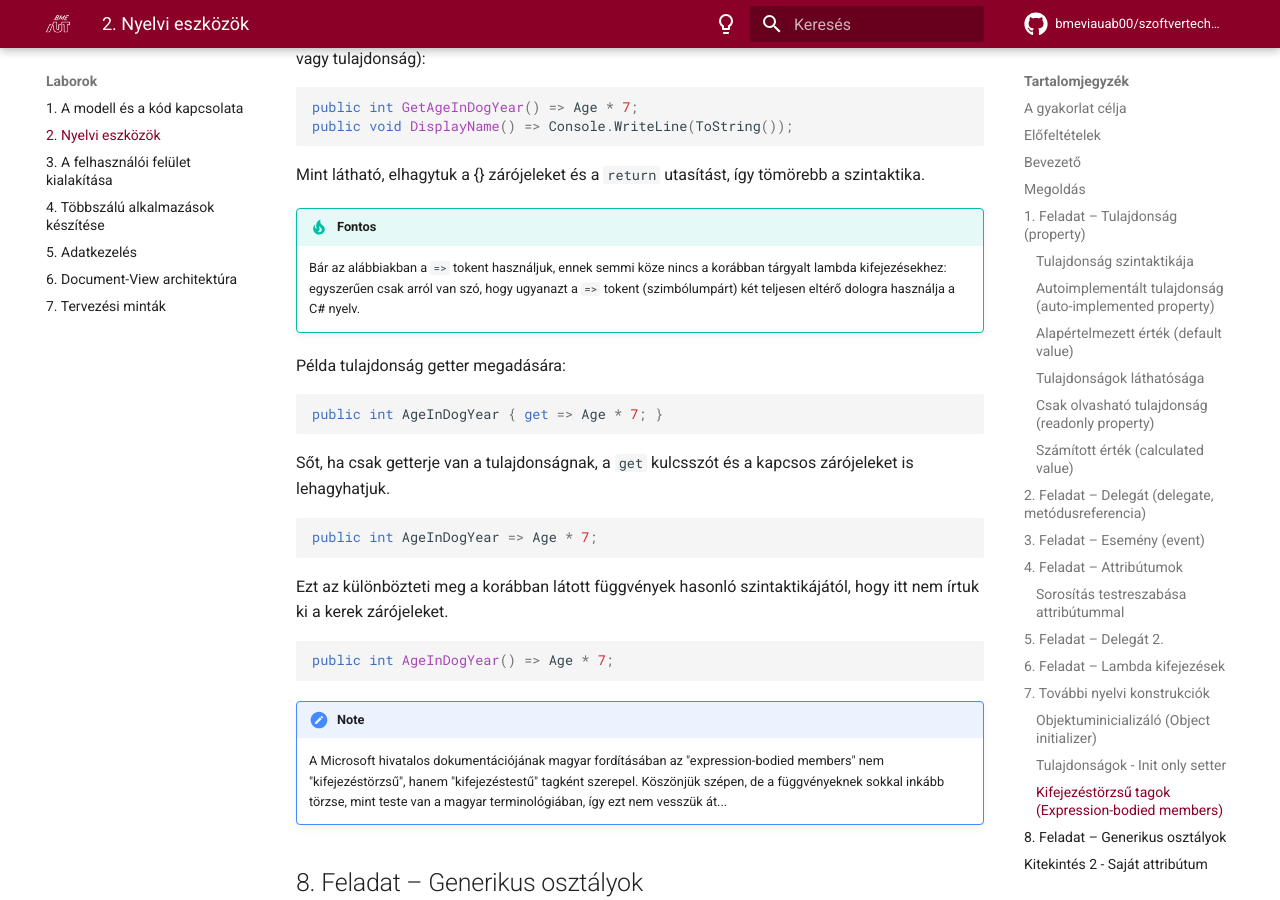
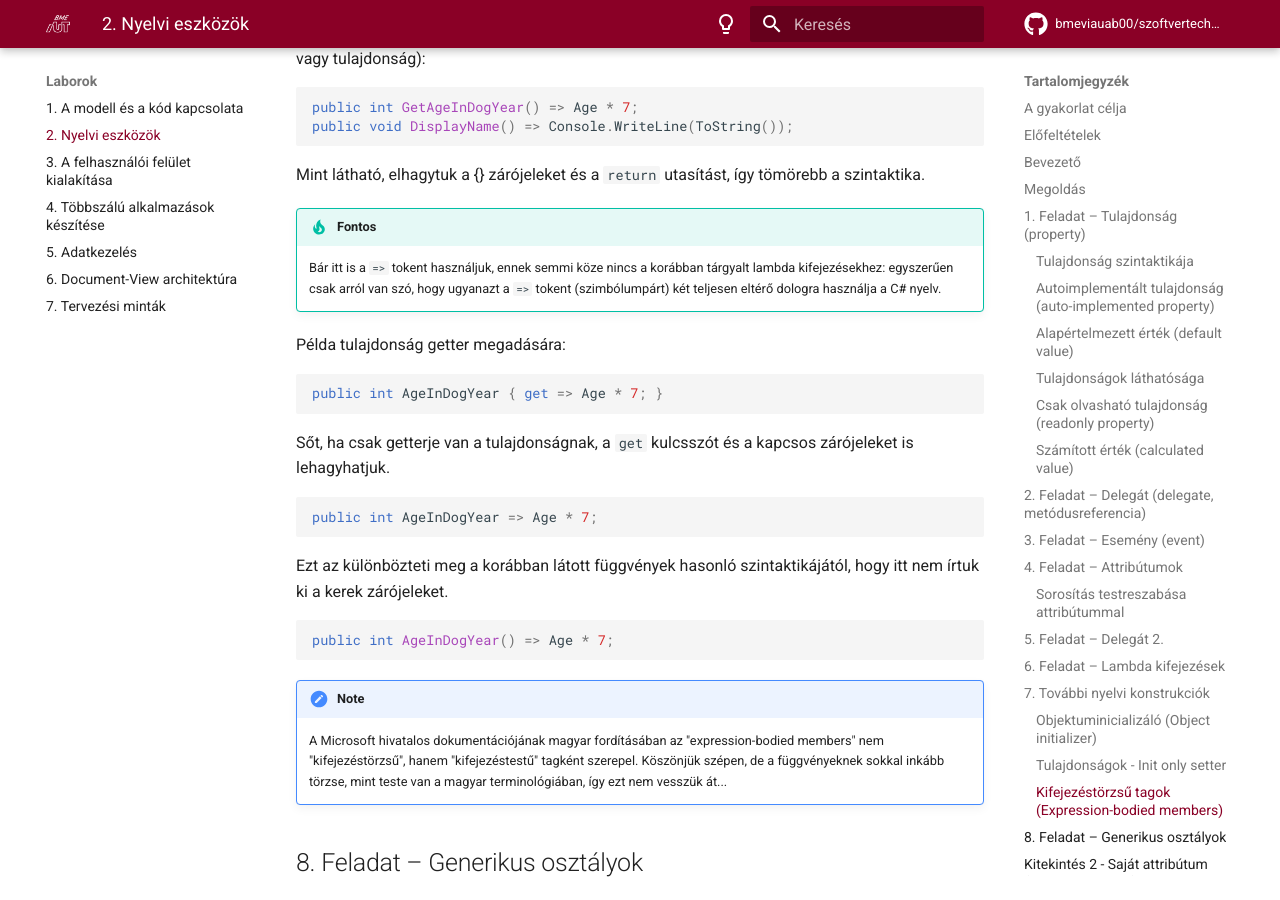
Before and after one commit to bzolka/szt_doc_teszt, an MkDocs documentation site: the page built from docs/labor/2-nyelvi-eszkozok/index.md, in a window 1280 px wide and 900 px high, scrolled down 17790 px. Built offline with MkDocs 1.6.1 and Material for MkDocs 9.7.7, drawn with Linux system fonts in a browser that asks for light colours; emoji names are drawn with the system emoji font; comment, search, counter and statistics services are not loaded.

Commit message:
Nyelvi eszközök - kifejezéstörzsű tagok, kisebb fix

```diff
--- a/docs/labor/2-nyelvi-eszkozok/index.md
+++ b/docs/labor/2-nyelvi-eszkozok/index.md
@@ -614,7 +614,7 @@ public void DisplayName() => Console.WriteLine(ToString());
 Mint látható, elhagytuk a {} zárójeleket és a `return` utasítást, így tömörebb a szintaktika.
 
 !!! tip "Fontos"
-    Bár az alábbiakban a `=>` tokent használjuk, ennek semmi köze nincs a korábban tárgyalt lambda kifejezésekhez: egyszerűen csak arról van szó, hogy ugyanazt a `=>` tokent (szimbólumpárt) két teljesen eltérő dologra használja a C# nyelv.
+    Bár itt is a `=>` tokent használjuk, ennek semmi köze nincs a korábban tárgyalt lambda kifejezésekhez: egyszerűen csak arról van szó, hogy ugyanazt a `=>` tokent (szimbólumpárt) két teljesen eltérő dologra használja a C# nyelv.
 
 Példa tulajdonság getter megadására:
 
```
